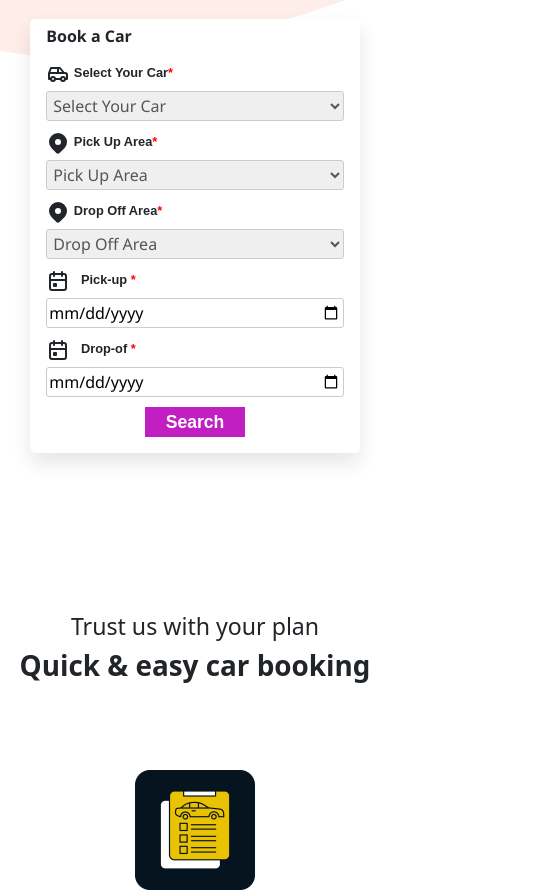
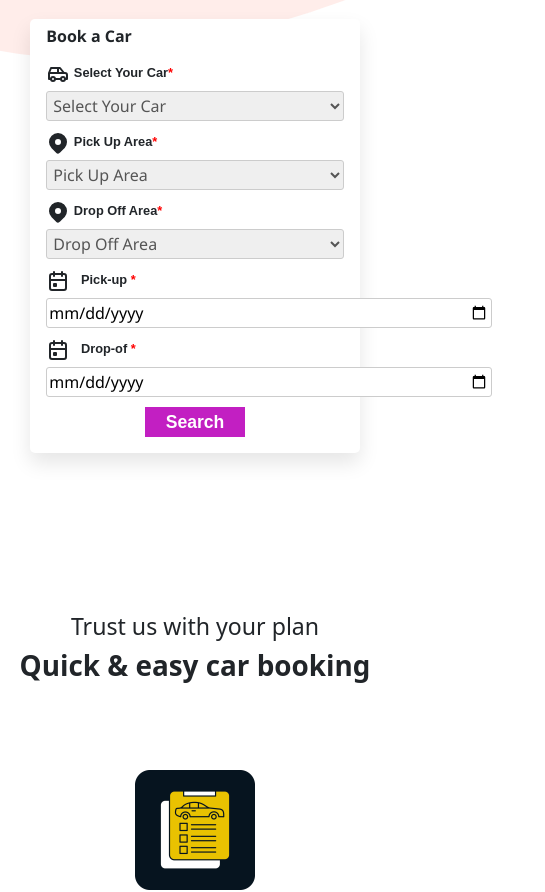
Before and after one commit to BareAbbu10/car-rental, a React (Create React App) app: page / in a window 390 px wide. Shown: the part 813-1705 px from the top of the page, 545 px wide, since content can reach past the window. Built offline with nearby package versions, Linux system fonts and the light colour scheme.

Commit message:
Update Booking-responsive.css

```diff
--- a/src/Styles/Booking-responsive.css
+++ b/src/Styles/Booking-responsive.css
@@ -41,7 +41,7 @@
     align-self: center;
   }
   input{
-    width: 100% !important;
+    width: 150% !important;
   }
 }
 
```
